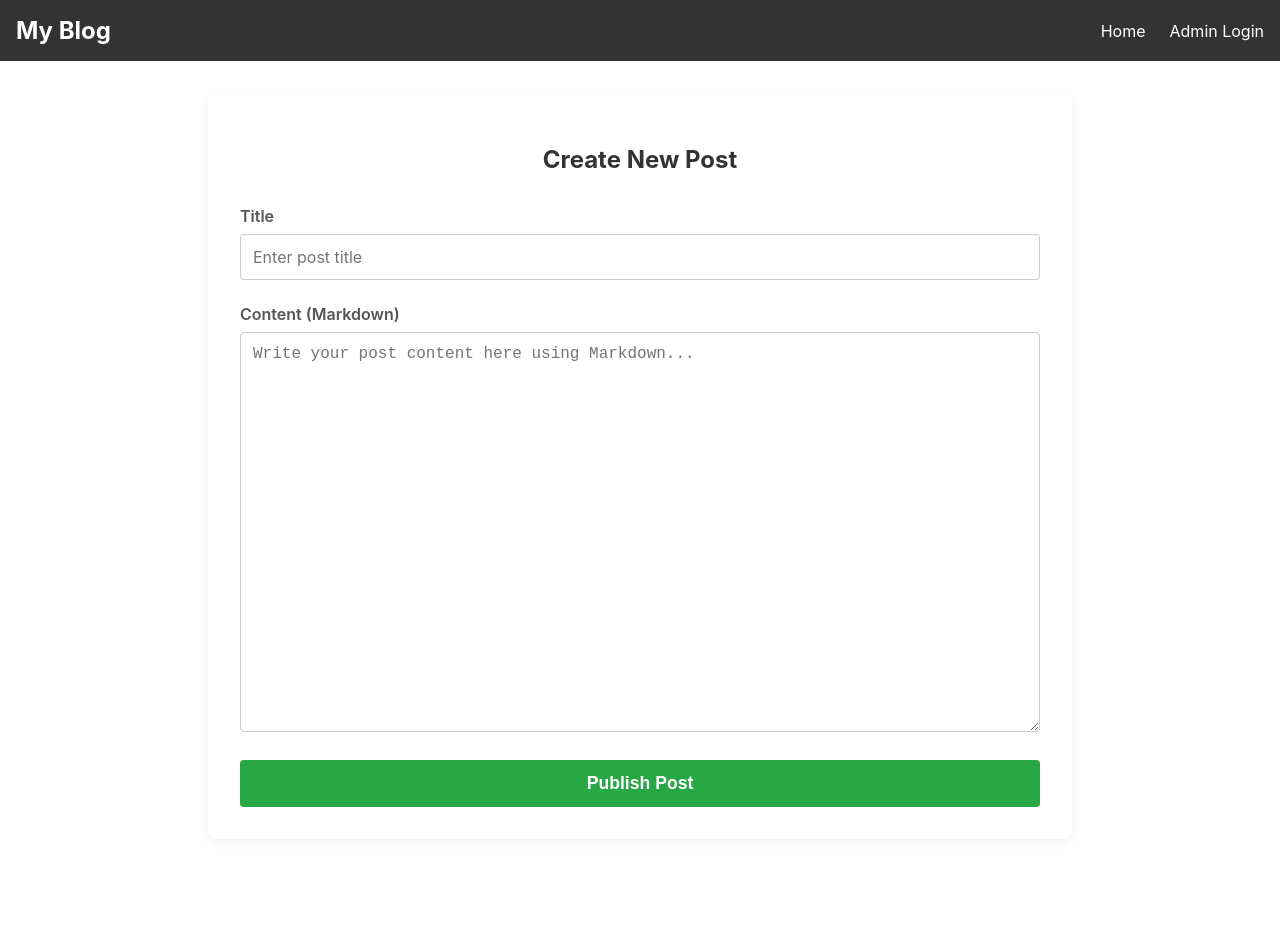
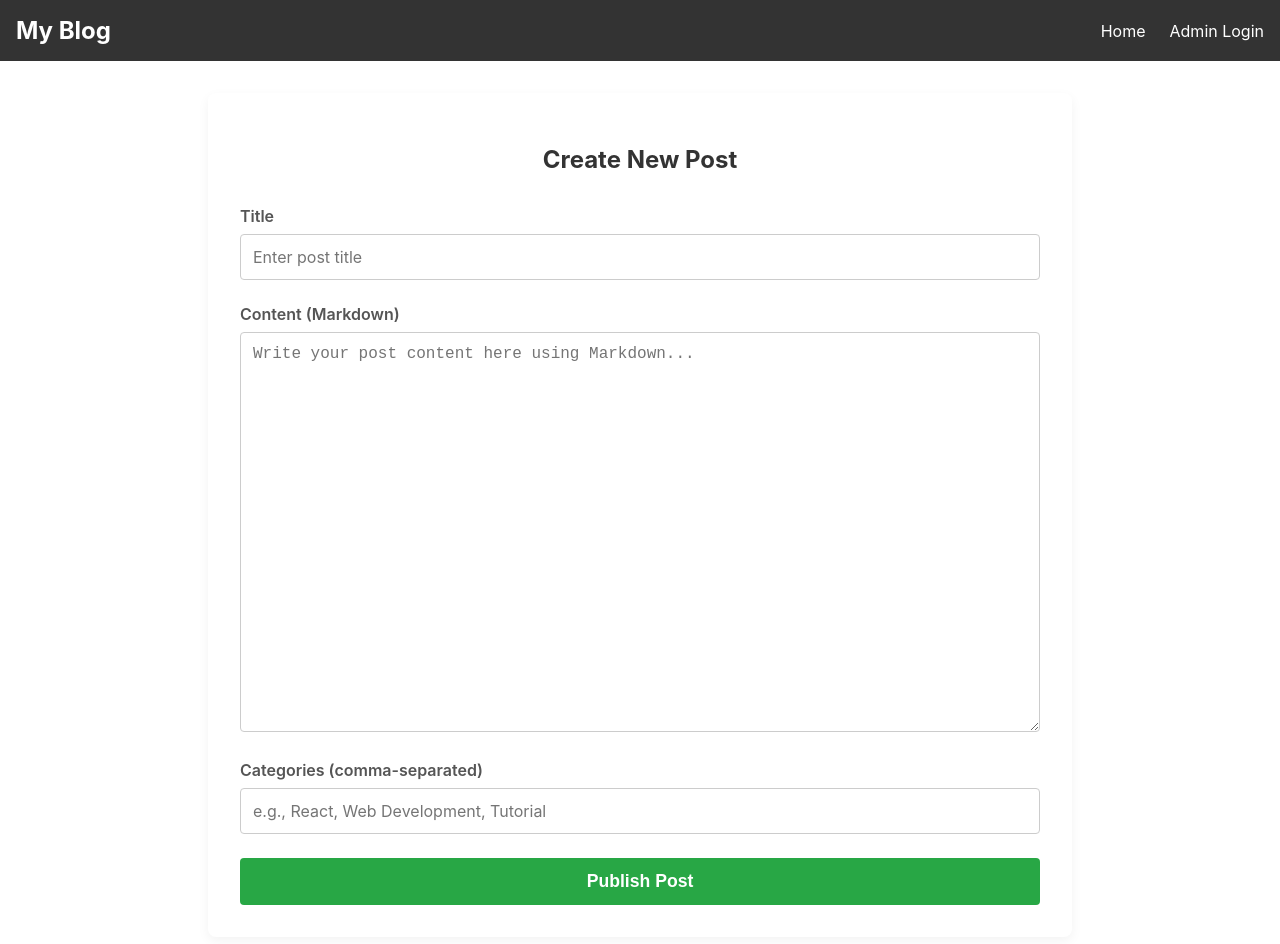
Before and after one commit to Alok567459/personal-blog-markdown, a React (Create React App) app in the folder client/: page /admin/create-post in a window 1280 px wide. Shown: the top 944 px of the page. Before the commit the page ends 871 px from the top, so only its background shows below. Built offline with nearby package versions, Linux system fonts and the light colour scheme; sample sign-in values are in the browser's storage.

Commit message:
added categories input

```diff
--- a/client/src/pages/AdminDashboard.js
+++ b/client/src/pages/AdminDashboard.js
@@ -15,7 +15,7 @@ const AdminDashboard = () => {
     const fetchPosts = async () => {
       try {
         const response = await apiService.get('/posts');
-        setPosts(response.data);
+        setPosts(response.data.posts);
       } catch (err) {
         console.error('Failed to fetch posts:', err);
         setError('Failed to fetch posts. Please try again later.');
--- a/client/src/pages/CreatePost.js
+++ b/client/src/pages/CreatePost.js
@@ -9,6 +9,12 @@ const CreatePost = () => {
   // 1. Hooks for state management and navigation.
   const [title, setTitle] = useState('');
   const [markdownContent, setMarkdownContent] = useState('');
+
+  // HIGHLIGHT START
+  // 1. Add a new state variable to hold the categories as a string.
+  const [categories, setCategories] = useState('');
+  // HIGHLIGHT END
+
   const [error, setError] = useState('');
   const [loading, setLoading] = useState(false);
   const navigate = useNavigate();
@@ -26,6 +32,15 @@ const CreatePost = () => {
       return;
     }
 
+     // HIGHLIGHT START
+    // 2. Transform the categories string into an array of clean strings.
+    // .split(',') creates the array.
+    // .map(cat => cat.trim()) removes any leading/trailing whitespace from each category.
+    // .filter(cat => cat !== '') removes any empty strings that might result from extra commas (e.g., "React,, Node").
+    const categoriesArray = categories.split(',').map(cat => cat.trim()).filter(cat => cat);
+    // HIGHLIGHT END
+
+
     try {
       // 3. Use our apiService to send the new post data to the backend.
       // The interceptor will automatically add the auth token.
@@ -35,6 +50,7 @@ const CreatePost = () => {
       await apiService.post('/posts', {
         title,
         markdownContent,
+        categories: categoriesArray, // Send the processed array
         author: 'Admin' // A simple placeholder for now.
       });
 
@@ -77,6 +93,25 @@ const CreatePost = () => {
             disabled={loading}
           />
         </div>
+
+         {/* HIGHLIGHT START */}
+        {/* 4. Add the new input field for categories to the form. */}
+        {/*    It's a controlled component tied to our 'categories' state. */}
+        <div className="form-group">
+          <label htmlFor="categories">Categories (comma-separated)</label>
+          <input
+            type="text"
+            id="categories"
+            className="form-control"
+            value={categories}
+            onChange={(e) => setCategories(e.target.value)}
+            placeholder="e.g., React, Web Development, Tutorial"
+            disabled={loading}
+          />
+        </div>
+        {/* HIGHLIGHT END */}
+
+
         {error && <p className="error-message">{error}</p>}
         <button type="submit" className="submit-btn" disabled={loading}>
           {loading ? 'Publishing...' : 'Publish Post'}
--- a/client/src/pages/EditPost.js
+++ b/client/src/pages/EditPost.js
@@ -30,6 +30,17 @@ const EditPost = () => {
         // 6. Once data is fetched, populate the form's state.
         setTitle(response.data.title);
         setMarkdownContent(response.data.markdownContent);
+
+        // HIGHLIGHT START
+        // 2. Pre-fill the categories input.
+        // We check if 'categories' exists and is an array.
+        // The .join(', ') method converts the array ['React', 'Node'] into the string "React, Node".
+        if (response.data.categories && Array.isArray(response.data.categories)) {
+          setCategories(response.data.categories.join(', '));
+        }
+        // HIGHLIGHT END
+
+
       } catch (err) {
         console.error('Failed to fetch post for editing:', err);
         setError('Failed to load post data. Please try again.');
@@ -47,11 +58,15 @@ const EditPost = () => {
     setSubmitting(true);
     setError('');
 
+
+
     if (!title.trim() || !markdownContent.trim()) {
       setError('Title and content are required.');
       setSubmitting(false);
       return;
     }
+
+    const categoriesArray = categories.split(',').map(cat => cat.trim()).filter(cat => cat);
 
     try {
       // 8. Send a PUT request to the backend with the updated data.
@@ -59,6 +74,7 @@ const EditPost = () => {
       await apiService.put(`/posts/${id}`, {
         title,
         markdownContent,
+        categories: categoriesArray
       });
 
       // 9. On success, navigate back to the dashboard.
@@ -101,6 +117,24 @@ const EditPost = () => {
             disabled={submitting}
           />
         </div>
+
+         {/* HIGHLIGHT START */}
+        {/* 5. Add the same categories input field to the Edit form. */}
+        <div className="form-group">
+          <label htmlFor="categories">Categories (comma-separated)</label>
+          <input
+            type="text"
+            id="categories"
+            className="form-control"
+            value={categories}
+            onChange={(e) => setCategories(e.target.value)}
+            placeholder="e.g., React, Web Development, Tutorial"
+            disabled={submitting}
+          />
+        </div>
+        {/* HIGHLIGHT END */}
+
+
         {error && <p className="error-message">{error}</p>}
         <button type="submit" className="submit-btn" disabled={submitting}>
           {submitting ? 'Updating...' : 'Update Post'}
```
Also changed, not shown: 1 other file (tests, documents, lock files or other folders).
